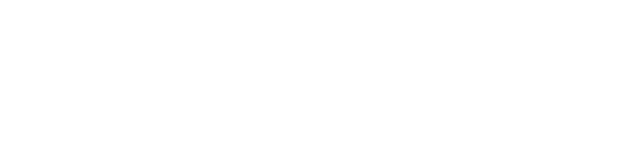
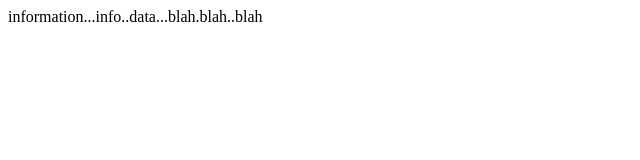
Before and after one commit to markd666/app_logo, a plain HTML site: page index.html in a window 1280 px wide. Shown: the whole page, without its empty margins (0-640 px from the left). Drawn offline with Linux system fonts and the light colour scheme.

Commit message:
#101: New information to head

```diff
--- a/index.html
+++ b/index.html
@@ -1,6 +1,6 @@
 <html>
 <head>
-
+	information...info..data...blah.blah..blah
 </head>
 
 
```
